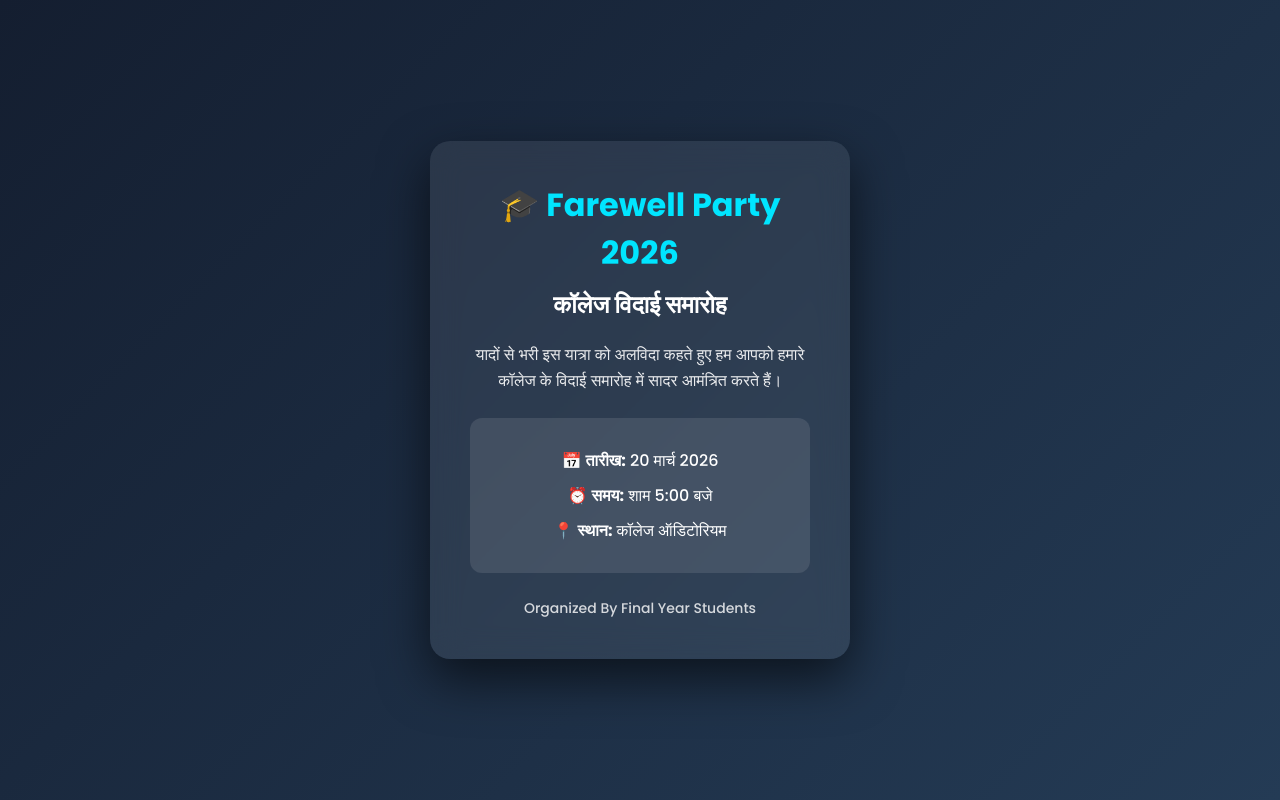
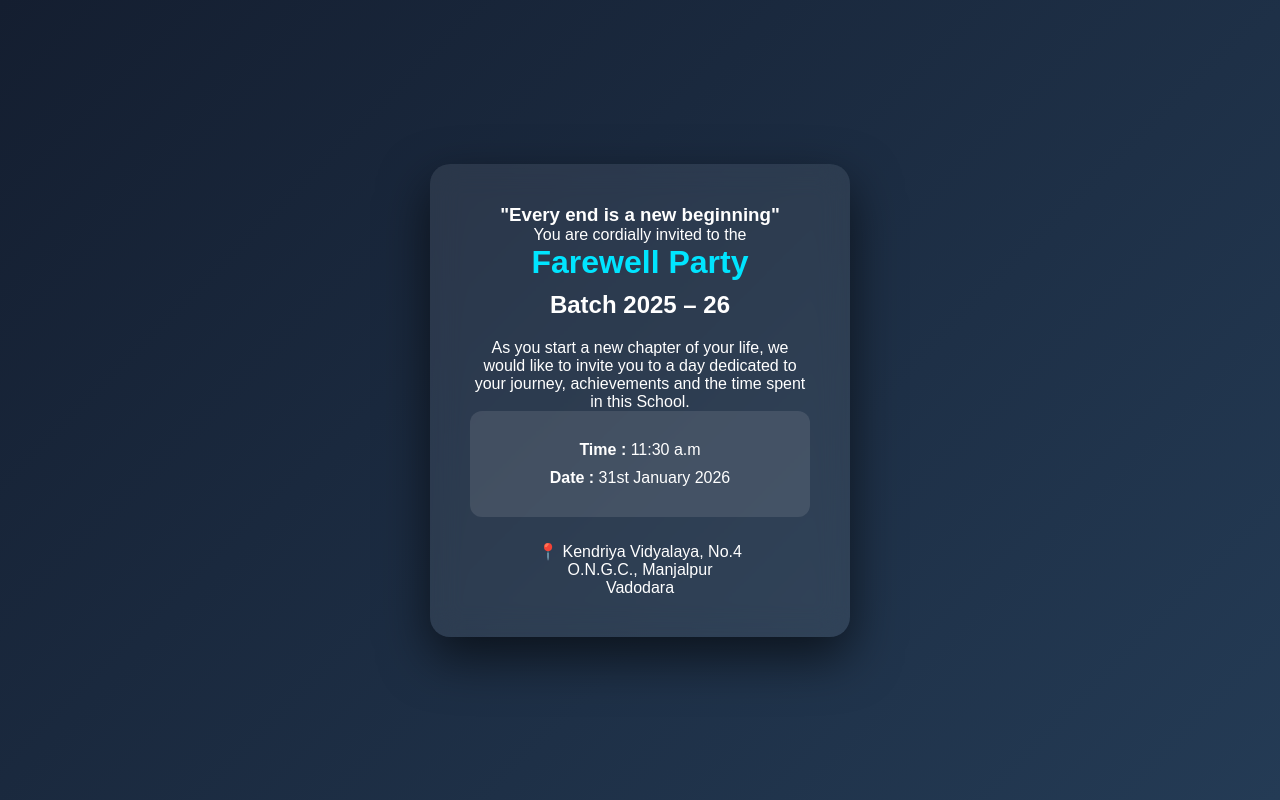
Before and after one commit to Vishalbadole10/Ferwel-, a plain HTML site: page Index.htm in a window 1280 px wide. Drawn offline with Linux system fonts and the light colour scheme.

Commit message:
Update Index.htm

```diff
--- a/Index.htm
+++ b/Index.htm
@@ -1,45 +1,45 @@
 <!DOCTYPE html>
-<html lang="hi">
+<html lang="en">
 <head>
 <meta charset="UTF-8">
-<title>3D Farewell Invitation</title>
+<title>Farewell Invitation</title>
 <link rel="stylesheet" href="style.css">
-
-<link href="https://fonts.googleapis.com/css2?family=Poppins:wght@300;500;700&display=swap" rel="stylesheet">
-
 </head>
 
 <body>
 
-<div class="container">
+<div class="flowers">
+    <span></span>
+    <span></span>
+    <span></span>
+    <span></span>
+    <span></span>
+</div>
 
 <div class="card">
 
-<h1>🎓 Farewell Party 2026</h1>
+<h3>"Every end is a new beginning"</h3>
 
-<h2>कॉलेज विदाई समारोह</h2>
+<p class="invite">You are cordially invited to the</p>
 
-<p class="message">
-यादों से भरी इस यात्रा को अलविदा कहते हुए
-हम आपको हमारे कॉलेज के विदाई समारोह में
-सादर आमंत्रित करते हैं।
+<h1>Farewell Party</h1>
+
+<h2>Batch 2025 – 26</h2>
+
+<p class="text">
+As you start a new chapter of your life, we would like to invite you to a day
+dedicated to your journey, achievements and the time spent in this School.
 </p>
 
 <div class="details">
-
-<p>📅 <b>तारीख:</b> 20 मार्च 2026</p>
-
-<p>⏰ <b>समय:</b> शाम 5:00 बजे</p>
-
-<p>📍 <b>स्थान:</b> कॉलेज ऑडिटोरियम</p>
-
+<p><b>Time :</b> 11:30 a.m</p>
+<p><b>Date :</b> 31st January 2026</p>
 </div>
 
-
-<p class="footer">
-Organized By Final Year Students
-</p>
-
+<div class="location">
+📍 Kendriya Vidyalaya, No.4<br>
+O.N.G.C., Manjalpur<br>
+Vadodara
 </div>
 
 </div>
```
